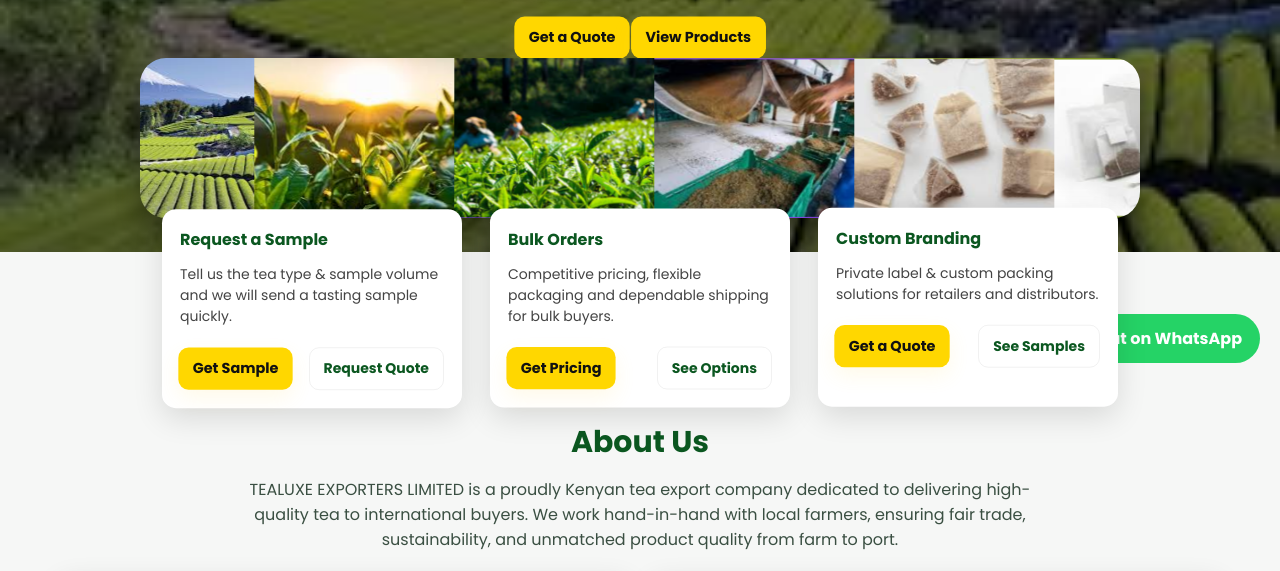
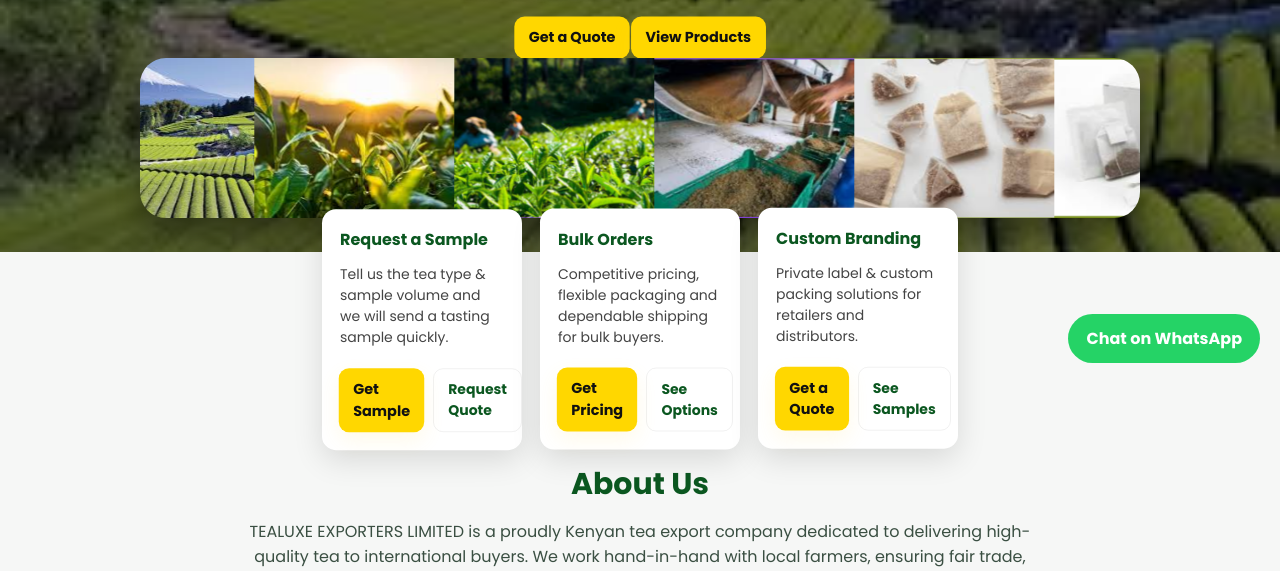
Before and after one commit to Blake332/Tealuxe-project, a website: page index.html in a window 1280 px wide. Shown: the part 417-988 px from the top of the page. Drawn offline with Linux system fonts and the light colour scheme.

Commit message:
Update index.html

```diff
--- a/index.html
+++ b/index.html
@@ -162,15 +162,15 @@
       margin-bottom:-120px; /* visually tuck under hero */
       display:flex;
       justify-content:center;
-      gap:28px;
-      padding:0 28px;
+      gap:18px;
+      padding:0 18px;
       z-index:60;
       position:relative;
     }
     .quote-card{
       background:var(--card);
       padding:18px;
-      width:300px;
+      width:200px;
       border-radius:14px;
       box-shadow:0 10px 30px var(--shadow);
       display:flex;
```
